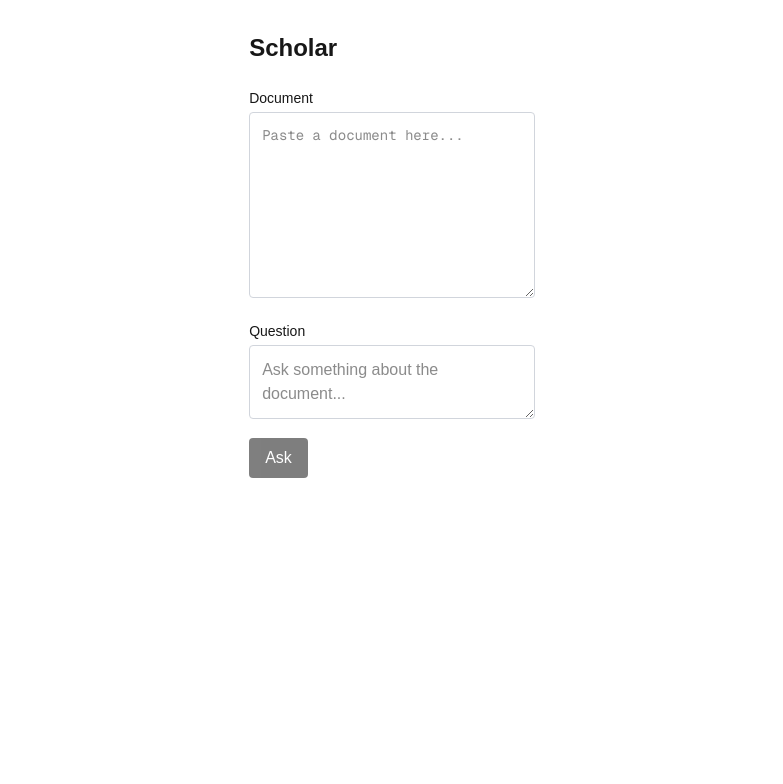
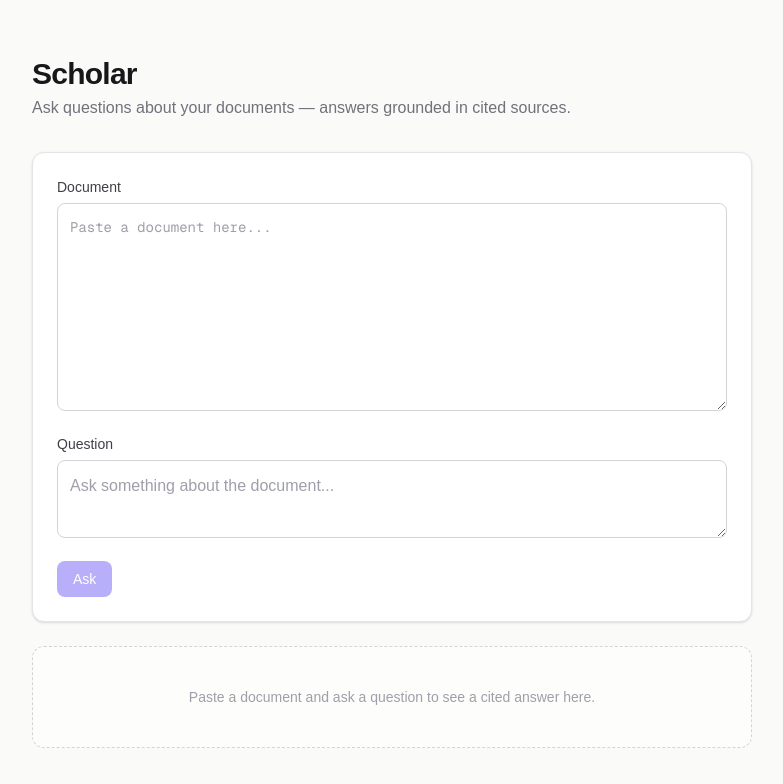
Before and after one commit to shashwatrakesh/scholar, a Next.js app: page / in a window 1280 px wide. Shown: the top 784 px of the page, without its empty margins (248-1031 px from the left). Built offline with nearby package versions, Linux system fonts and the light colour scheme.

Commit message:
visual pass

```diff
--- a/app/page.tsx
+++ b/app/page.tsx
@@ -14,7 +14,6 @@ import remarkGfm from "remark-gfm";
 
 type ScoredChunk = { text: string; index: number; score: number };
 
-// UNCHANGED from the citations step — one clickable badge with an inline popover.
 function Citation({ n, chunk }: { n: number; chunk: ScoredChunk }) {
   const [open, setOpen] = useState(false);
   const ref = useRef<HTMLSpanElement>(null);
@@ -34,24 +33,27 @@ function Citation({ n, chunk }: { n: number; chunk: ScoredChunk }) {
       <button
         onClick={() => setOpen((o) => !o)}
         aria-label={`Source ${n}`}
-        className="mx-0.5 align-super rounded bg-blue-100 px-1 text-xs font-medium text-blue-700 hover:bg-blue-200"
+        className="mx-0.5 inline-flex h-4 min-w-4 items-center justify-center rounded align-super text-[10px] font-semibold text-indigo-700 bg-indigo-100 px-1 hover:bg-indigo-200 transition-colors"
       >
         {n}
       </button>
       {open && (
-        <span className="absolute bottom-full left-0 z-10 mb-1 block w-72 rounded border border-gray-200 bg-white p-3 text-xs shadow-lg">
-          <span className="mb-1 block font-semibold text-gray-500">
-            Source {n} · score {chunk.score.toFixed(3)}
+        <span className="absolute bottom-full left-0 z-10 mb-1.5 block w-72 rounded-lg border border-zinc-200 bg-white p-3 text-xs shadow-lg">
+          <span className="mb-1.5 flex items-center justify-between font-medium text-zinc-500">
+            <span>Source {n}</span>
+            <span className="rounded bg-zinc-100 px-1.5 py-0.5 text-[10px] tabular-nums">
+              {chunk.score.toFixed(3)}
             </span>
-          <span className="block text-gray-800">{chunk.text}</span>
+          </span>
+          <span className="block leading-relaxed text-zinc-700">
+            {chunk.text}
+          </span>
         </span>
       )}
     </span>
   );
 }
 
-// Split ONE plain string on [Source N] and swap complete markers for <Citation>.
-// (Same logic as before — half-streamed "[Sou" simply won't match and stays text.)
 function injectCitations(
   text: string,
   sources: ScoredChunk[],
@@ -62,15 +64,11 @@ function injectCitations(
     if (!match) return part;
     const n = Number(match[1]);
     const chunk = sources[n - 1];
-    if (!chunk) return part; // out-of-range / not loaded yet → literal text
+    if (!chunk) return part;
     return <Citation key={`${keyPrefix}-${i}`} n={n} chunk={chunk} />;
   });
 }
 
-// THE NEW PIECE: walk a rendered element's children. Strings get marker-replaced;
-// nested elements (a citation inside **bold**, say) get recursed into and cloned
-// with their processed children. This is what handles the Markdown TREE instead
-// of a flat string.
 function processChildren(
   children: ReactNode,
   sources: ScoredChunk[],
@@ -88,7 +86,7 @@ function processChildren(
         );
       }
     }
-    return child; // already an element with no children, or non-string leaf
+    return child;
   });
 }
 
@@ -102,9 +100,6 @@ export default function Home() {
 
   const abortControllerRef = useRef<AbortController | null>(null);
 
-  // Override how react-markdown renders each element: add light styling, and run
-  // text-bearing nodes (p, li) through processChildren so citations appear inside
-  // properly-rendered Markdown. Defined here so it closes over the latest `sources`.
   const markdownComponents: Components = {
     p(props) {
       return (
@@ -125,7 +120,11 @@ export default function Home() {
       return <ol className="mb-3 list-decimal pl-5">{props.children}</ol>;
     },
     strong(props) {
-      return <strong className="font-semibold">{props.children}</strong>;
+      return (
+        <strong className="font-semibold text-zinc-900">
+          {props.children}
+        </strong>
+      );
     },
   };
 
@@ -170,7 +169,7 @@ export default function Home() {
       }
     } catch (err) {
       if (err instanceof DOMException && err.name === "AbortError") {
-        // user pressed Stop — intentional, show nothing
+        // user pressed Stop — intentional
       } else {
         setError(err instanceof Error ? err.message : "Something went wrong.");
       }
@@ -184,22 +183,38 @@ export default function Home() {
     abortControllerRef.current?.abort();
   }
 
+  const canSubmit = document.trim() && question.trim();
+
   return (
-    <main className="mx-auto max-w-2xl p-8">
-      <h1 className="mb-6 text-2xl font-semibold">Scholar</h1>
+    <div className="min-h-screen bg-stone-50 text-zinc-900">
+      <main className="mx-auto max-w-3xl px-4 py-10 sm:px-6 sm:py-14">
+        {/* Header */}
+        <header className="mb-8">
+          <h1 className="text-3xl font-semibold tracking-tight">Scholar</h1>
+          <p className="mt-1 text-zinc-500">
+            Ask questions about your documents — answers grounded in cited
+            sources.
+          </p>
+        </header>
 
-      <label className="mb-1 block text-sm font-medium">Document</label>
+        {/* Input card */}
+        <section className="rounded-xl border border-zinc-200 bg-white p-5 shadow-sm sm:p-6">
+          <label className="mb-1.5 block text-sm font-medium text-zinc-700">
+            Document
+          </label>
           <textarea
-        className="mb-4 w-full rounded border border-gray-300 p-3 font-mono text-sm"
+            className="mb-4 w-full resize-y rounded-lg border border-zinc-300 bg-white p-3 font-mono text-sm leading-relaxed placeholder:text-zinc-400 focus:border-transparent focus:outline-none focus:ring-2 focus:ring-indigo-500"
             rows={8}
             placeholder="Paste a document here..."
             value={document}
             onChange={(e) => setDocument(e.target.value)}
           />
 
-      <label className="mb-1 block text-sm font-medium">Question</label>
+          <label className="mb-1.5 block text-sm font-medium text-zinc-700">
+            Question
+          </label>
           <textarea
-        className="mb-3 w-full rounded border border-gray-300 p-3"
+            className="mb-4 w-full resize-y rounded-lg border border-zinc-300 bg-white p-3 leading-relaxed placeholder:text-zinc-400 focus:border-transparent focus:outline-none focus:ring-2 focus:ring-indigo-500"
             rows={2}
             placeholder="Ask something about the document..."
             value={question}
@@ -209,53 +224,79 @@ export default function Home() {
           {loading ? (
             <button
               onClick={handleStop}
-          className="rounded bg-red-600 px-4 py-2 text-white"
+              className="inline-flex items-center gap-2 rounded-lg bg-zinc-900 px-4 py-2 text-sm font-medium text-white transition-colors hover:bg-zinc-700"
             >
+              <span className="h-2 w-2 rounded-full bg-red-400" />
               Stop
             </button>
           ) : (
             <button
               onClick={handleSubmit}
-          disabled={!document.trim() || !question.trim()}
-          className="rounded bg-black px-4 py-2 text-white disabled:opacity-50"
+              disabled={!canSubmit}
+              className="rounded-lg bg-indigo-600 px-4 py-2 text-sm font-medium text-white transition-colors hover:bg-indigo-700 disabled:cursor-not-allowed disabled:opacity-40"
             >
               Ask
             </button>
           )}
+        </section>
 
-      {error && <p className="mt-4 text-red-600">{error}</p>}
-
-      {answer && (
-        <div className="mt-6 rounded bg-gray-50 p-4 leading-relaxed">
+        {/* Answer area — the hero */}
+        <section className="mt-6">
+          {error ? (
+            <div className="rounded-xl border border-red-200 bg-red-50 p-4 text-sm text-red-700">
+              {error}
+            </div>
+          ) : loading && !answer ? (
+            <div className="flex items-center gap-3 rounded-xl border border-zinc-200 bg-white p-5 text-sm text-zinc-500 shadow-sm">
+              <span className="h-4 w-4 animate-spin rounded-full border-2 border-zinc-300 border-t-indigo-600" />
+              Thinking…
+            </div>
+          ) : answer ? (
+            <div className="rounded-xl border border-zinc-200 bg-white p-6 shadow-sm">
+              <h2 className="mb-3 text-xs font-semibold uppercase tracking-wide text-zinc-400">
+                Answer
+              </h2>
+              <div className="leading-relaxed text-zinc-800">
                 <ReactMarkdown
                   remarkPlugins={[remarkGfm]}
                   components={markdownComponents}
                 >
                   {answer}
                 </ReactMarkdown>
+                {loading && (
+                  <span className="ml-0.5 inline-block h-4 w-1.5 animate-pulse bg-indigo-500 align-middle" />
+                )}
+              </div>
+            </div>
+          ) : (
+            <div className="rounded-xl border border-dashed border-zinc-300 bg-white/50 p-10 text-center text-sm text-zinc-400">
+              Paste a document and ask a question to see a cited answer here.
             </div>
           )}
+        </section>
 
+        {/* Sources */}
         {sources.length > 0 && (
-        <div className="mt-6">
-          <h2 className="mb-2 text-sm font-semibold text-gray-500">
+          <section className="mt-6">
+            <h2 className="mb-2 text-xs font-semibold uppercase tracking-wide text-zinc-400">
               Retrieved sources
             </h2>
             <ul className="space-y-2">
               {sources.map((s) => (
                 <li
                   key={s.index}
-                className="rounded border border-gray-200 p-3 text-sm"
+                  className="rounded-lg border border-zinc-200 bg-white p-3 text-sm text-zinc-700 shadow-sm"
                 >
-                <span className="text-gray-400">
+                  <span className="mb-1 inline-block rounded bg-zinc-100 px-1.5 py-0.5 text-[10px] font-medium tabular-nums text-zinc-500">
                     score {s.score.toFixed(3)}
                   </span>
-                <p className="mt-1">{s.text}</p>
+                  <p className="leading-relaxed">{s.text}</p>
                 </li>
               ))}
             </ul>
-        </div>
+          </section>
         )}
       </main>
+    </div>
   );
 }
```
Lines whose indentation alone changed are shown as unchanged.
